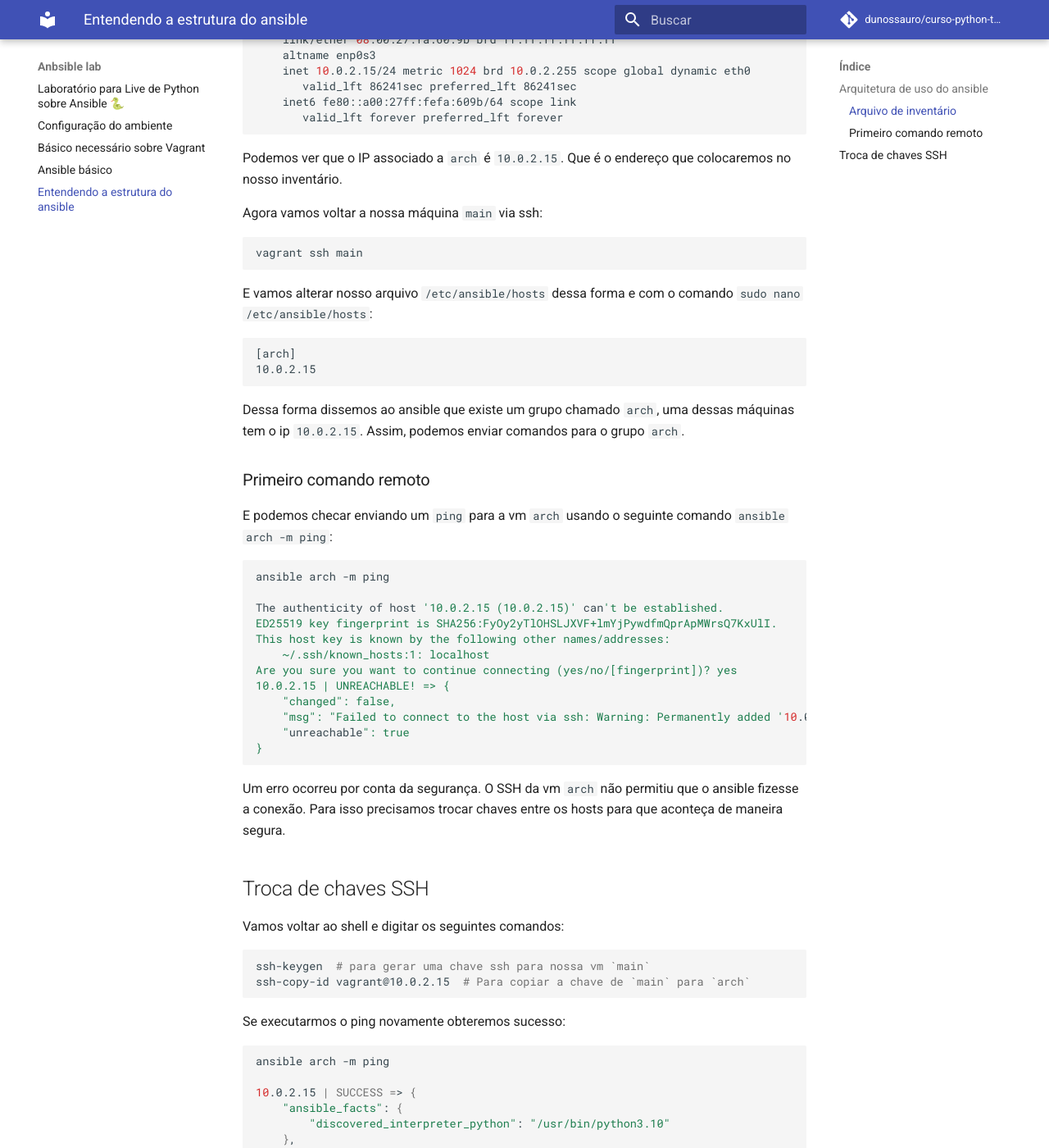
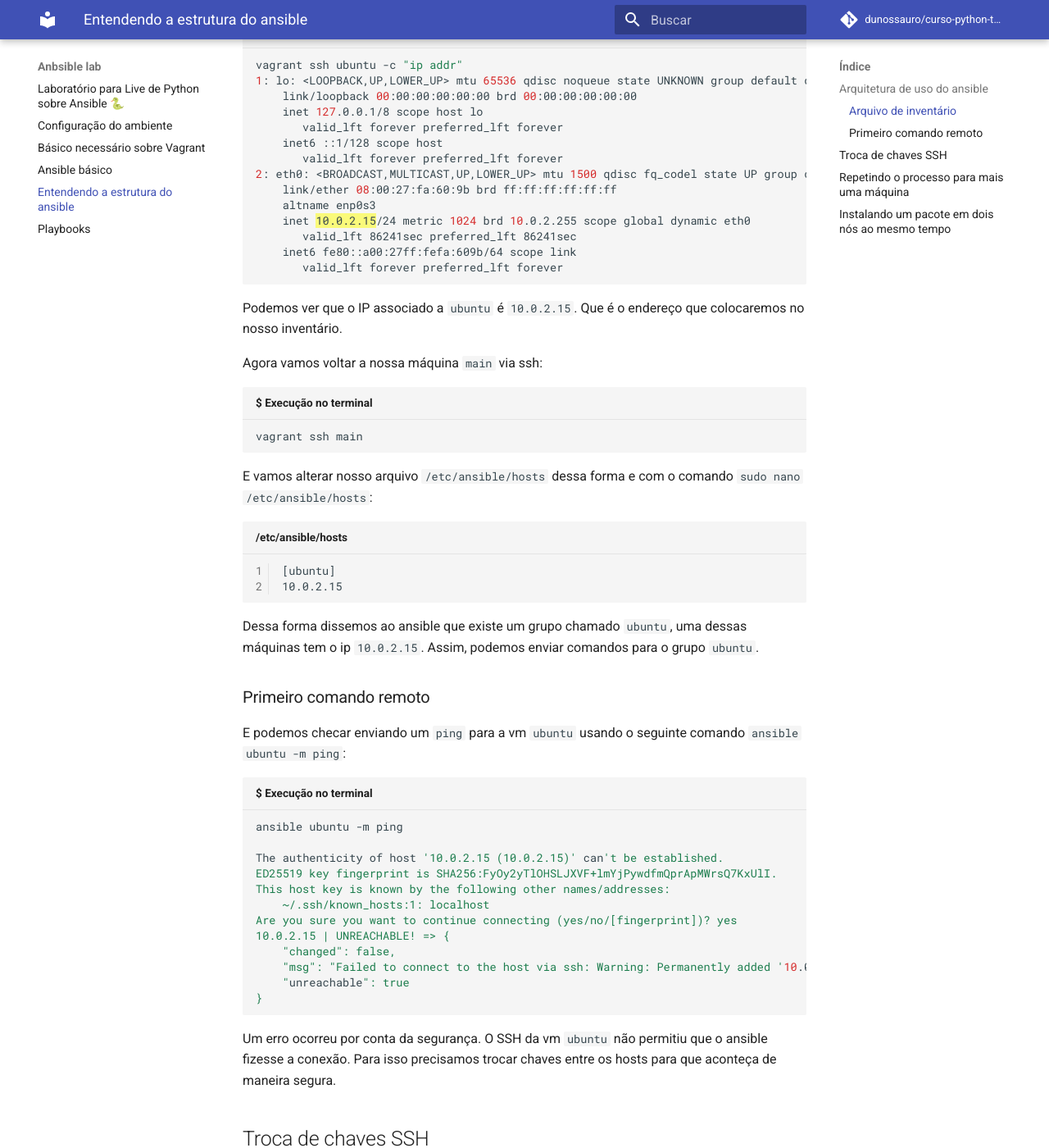
Before and after one commit to dunossauro/ansible-lab, an MkDocs documentation site: the page built from docs/04_configuracao_do_ansible.md, in a window 1280 px wide and 1400 px high, scrolled down 2205 px. Shown: the whole window at 82% size. Built offline with MkDocs 1.6.1 and Material for MkDocs 9.7.7, drawn with Linux system fonts in a browser that asks for light colours; comment, search, counter and statistics services are not loaded; some of the changed text lies outside the part shown.

Commit message:
Inicio dos playbooks

````diff
--- a/docs/04_configuracao_do_ansible.md
+++ b/docs/04_configuracao_do_ansible.md
@@ -16,9 +16,13 @@
 
 Por padrão o arquivo de inventário das máquinas ficam no `/etc/ansible/hosts`. Vamos criar esse arquivo agora.
 
-```bash
+```bash title="$ Execução no terminal"
+# instalação do Nano, não vou obrigar ninguém a usar o Emacs ;)
+ansible localhost -m package -a "name=emacs state=present" -b
+
 sudo nano /etc/ansible/hosts
 ```
+
 É nesse arquivo que colocamos os endereços dos nós que serão controlados pelo ansible. O arquivo tem o seguinte formato:
 
 ```txt
@@ -28,26 +32,26 @@
 
 Por exemplo, vamos cadastrar nossa outra vm `arch` que será controlado pelo `main`. Para isso, precisamos iniciar essa máquina virtual. Antes disso, temos que sair do ssh em `main`:
 
-```bash
+```bash title="$ Execução no terminal"
 exit
-
-logout
 ```
 
-Agora voltamos a maquina principal. A máquina onde as máquinas virtuais foram instaladas. Para super o `arch`:
+Agora voltamos a maquina principal. A máquina onde as máquinas virtuais foram instaladas. Vamos iniciar nossa outra máquina. O `ubuntu`:
 
 ```bash
-vagrant up arch
+vagrant up ubuntu
 ```
 
 Com isso, agora devemos ter duas máquinas no nosso virtual box:
 
+[AA] - Mudar essa imagem
+
 ![](./images/virtualbox_03.png)
 
-Com nossa vm já de pé, podemos enviar um comando para o vagrant nos dizer o endereço ip da máquina `arch`:
+Com nossa vm já de pé, podemos enviar um comando para o vagrant nos dizer o endereço ip da máquina `ubuntu`:
 
-```bash
-vagrant ssh arch -c "ip addr"
+```bash title="$ Execução no terminal"
+vagrant ssh ubuntu -c "ip addr"
 1: lo: <LOOPBACK,UP,LOWER_UP> mtu 65536 qdisc noqueue state UNKNOWN group default qlen 1000
     link/loopback 00:00:00:00:00:00 brd 00:00:00:00:00:00
     inet 127.0.0.1/8 scope host lo
@@ -57,35 +61,35 @@
 2: eth0: <BROADCAST,MULTICAST,UP,LOWER_UP> mtu 1500 qdisc fq_codel state UP group default qlen 1000
     link/ether 08:00:27:fa:60:9b brd ff:ff:ff:ff:ff:ff
     altname enp0s3
-    inet 10.0.2.15/24 metric 1024 brd 10.0.2.255 scope global dynamic eth0
+    inet {==10.0.2.15==}/24 metric 1024 brd 10.0.2.255 scope global dynamic eth0
        valid_lft 86241sec preferred_lft 86241sec
     inet6 fe80::a00:27ff:fefa:609b/64 scope link
        valid_lft forever preferred_lft forever
 ```
 
-Podemos ver que o IP associado a `arch` é `10.0.2.15`. Que é o endereço que colocaremos no nosso inventário.
+Podemos ver que o IP associado a `ubuntu` é `10.0.2.15`. Que é o endereço que colocaremos no nosso inventário.
 
 Agora vamos voltar a nossa máquina `main` via ssh:
 
-```bash
+```bash title="$ Execução no terminal"
 vagrant ssh main
 ```
 
 E vamos alterar nosso arquivo `/etc/ansible/hosts` dessa forma e com o comando `sudo nano /etc/ansible/hosts`:
 
-```txt
-[arch]
+```txt title="/etc/ansible/hosts" linenums="1"
+[ubuntu]
 10.0.2.15
 ```
 
-Dessa forma dissemos ao ansible que existe um grupo chamado `arch`, uma dessas máquinas tem o ip `10.0.2.15`. Assim, podemos enviar comandos para o grupo `arch`.
+Dessa forma dissemos ao ansible que existe um grupo chamado `ubuntu`, uma dessas máquinas tem o ip `10.0.2.15`. Assim, podemos enviar comandos para o grupo `ubuntu`.
 
 ### Primeiro comando remoto
 
-E podemos checar enviando um `ping` para a vm `arch` usando o seguinte comando `ansible arch -m ping`:
+E podemos checar enviando um `ping` para a vm `ubuntu` usando o seguinte comando `ansible ubuntu -m ping`:
 
-```bash
-ansible arch -m ping
+```bash title="$ Execução no terminal"
+ansible ubuntu -m ping
 
 The authenticity of host '10.0.2.15 (10.0.2.15)' can't be established.
 ED25519 key fingerprint is SHA256:FyOy2yTlOHSLJXVF+lmYjPywdfmQprApMWrsQ7KxUlI.
@@ -99,20 +103,20 @@
 }
 ```
 
-Um erro ocorreu por conta da segurança. O SSH da vm `arch` não permitiu que o ansible fizesse a conexão. Para isso precisamos trocar chaves entre os hosts para que aconteça de maneira segura.
+Um erro ocorreu por conta da segurança. O SSH da vm `ubuntu` não permitiu que o ansible fizesse a conexão. Para isso precisamos trocar chaves entre os hosts para que aconteça de maneira segura.
 
 ## Troca de chaves SSH
 
 Vamos voltar ao shell e digitar os seguintes comandos:
 
-```bash
+```bash title="$ Execução no terminal"
 ssh-keygen  # para gerar uma chave ssh para nossa vm `main`
-ssh-copy-id vagrant@10.0.2.15  # Para copiar a chave de `main` para `arch`
+ssh-copy-id vagrant@10.0.2.15  # Para copiar a chave de `main` para `ubuntu`
 ```
 
 Se executarmos o ping novamente obteremos sucesso:
 
-```bash
+```bash title="$ Execução no terminal"
 ansible arch -m ping
 
 10.0.2.15 | SUCCESS => {
@@ -122,12 +126,142 @@
     "changed": false,
     "ping": "pong"
 }
-
 ```
 
-Isso significa que a comunicação com os dois nós está acontecendo de maneira correta. Mas, faltou entender o que o comando `ansible arch -m ping` significa:
+Isso significa que a comunicação com os dois nós está acontecendo de maneira correta. Mas, faltou entender o que o comando `ansible ubuntu -m ping` significa:
 
 - ansible: Chama o ansible
-- arch: O nome do grupo do inventário
+- ubuntu: O nome do grupo do inventário
 - -m: Significa que vamos chamar um módulo
 - ping: Módulo para checar se o grupo está respondendo
+
+## Repetindo o processo para mais uma máquina
+
+Agora que já entendemos o que temos que fazer. Podemos adicionar mais uma máquina virtual ao nosso ambiente. Vamos criar mais um `arch` para que seja controlado pelo ansible:
+
+```ruby title="Vagrantfile" linenums="1"
+Vagrant.configure("2") do |config|
+
+  config.vm.define "main" do |main|
+    main.vm.box = "archlinux/archlinux"
+  end
+
+  config.vm.define "ubuntu" do |ubuntu|
+    ubuntu.vm.box = "ubuntu/focal64"
+  end
+
+  config.vm.define "arch" do |arch|
+    main.vm.box = "archlinux/archlinux"
+  end
+
+end
+```
+
+Agora podemos dar `up` nessa nova máquina:
+
+```bash title="$ Execução no terminal"
+exit  # caso esteja no conectado no main
+
+vagrant up arch
+```
+
+Pegamos o endereço de ip:
+
+```bash title="$ Execução no terminal"
+vagrant ssh arch -c "ip addr"
+1: lo: <LOOPBACK,UP,LOWER_UP> mtu 65536 qdisc noqueue state UNKNOWN group default qlen 1000
+    link/loopback 00:00:00:00:00:00 brd 00:00:00:00:00:00
+    inet 127.0.0.1/8 scope host lo
+       valid_lft forever preferred_lft forever
+    inet6 ::1/128 scope host
+       valid_lft forever preferred_lft forever
+2: eth0: <BROADCAST,MULTICAST,UP,LOWER_UP> mtu 1500 qdisc fq_codel state UP group default qlen 1000
+    link/ether 08:00:27:fa:60:9b brd ff:ff:ff:ff:ff:ff
+    altname enp0s3
+    inet {==10.0.2.16==}/24 metric 1024 brd 10.0.2.255 scope global dynamic eth0
+       valid_lft 86241sec preferred_lft 86241sec
+    inet6 fe80::a00:27ff:fefa:609b/64 scope link
+       valid_lft forever preferred_lft forever
+```
+
+Adicionamos esse ip no inventário da máquina controladora:
+
+```text title="/etc/ansible/hosts" hl_lines="4 5" linenums="1"
+[ubuntu]
+10.0.2.15
+
+[arch]
+10.0.2.16
+```
+
+Fazemos a troca de chaves SSH, para que o Controlador se comunique de forma segura com o `arch`:
+
+```bash title="$ Execução no terminal"
+ssh-copy-id vagrant@10.0.2.16  # Para copiar a chave de `main` para `arch`
+```
+
+Com isso temos dois grupos no nó de controle. O `ubuntu` e o `arch`. Podemos criar um grupo novo também para juntar todos os linux e disparar comandos que funcionem nas duas máquinas ao mesmo tempo:
+
+
+```text title="/etc/ansible/hosts" hl_lines="7 8 9" linenums="1"
+[ubuntu]
+10.0.2.15
+
+[arch]
+10.0.2.16
+
+[linux]
+10.0.2.15
+10.0.2.16
+```
+
+Dessa forma, podemos chamar o módulo `ping` para todos os nós em um grupo só:
+
+```bash title="$ Execução no terminal"
+ansible linux -m ping
+```
+
+Caso tudo esteja configurado corretamente. Iremos obter sucesso em ambos os pings. O que significa que o comando foi executado com sucesso nas duas máquinas.
+
+## Instalando um pacote em dois nós ao mesmo tempo
+
+Vamos iniciar uma configuração simples e que já rodamos no nó controlador. Meu objetivo, porém, é mostrar a vocês o poder do ansible de forma simples:
+
+
+```bash title="$ Execução no terminal"
+ansible linux -m package -a "name=nginx state=present" -b
+```
+
+Dessa forma acabamos de instalar o servidor web [Nginx](https://nginx.org/) nas nossas duas máquinas virtuais ao mesmo tempo. Uma coisa importante de notar e que diferencia de uma forma simplória de instalação. É que não foi preciso dizer nem ao menos qual o gerenciador de pacotes que é usado em cada distribuição. O módulo `package` entende isso por padrão e usa o gerenciador da distribuição por baixo dos panos.
+
+
+Com isso, podemos conhecer outro módulo. O módulo do [systemd](https://docs.ansible.com/ansible/latest/collections/ansible/builtin/systemd_module.html) e com ele podemos dizer que queremos dar start no processo do Nginx:
+
+
+```bash title="$ Execução no terminal"
+ansible linux -m systemd -a "name=nginx state=started" -b
+```
+
+E volá, instalamos o Nginx em duas máquinas e subimos o server somente usando comandos simples e sem a preocupação de ter de entender coisas específicas de sistema.
+
+Vamos ver se o serviço subiu da forma correta? Para isso vou me aproveitar do ansible para instalar o httpie no sistema para fazer essa requisição no nó controlador. Porém não quero fazer essa instalação sujando o ambiente. Então, vamos instalar o `pipx`
+
+
+```bash title="$ Execução no terminal"
+ansible localhost -m package -a "name=python-pipx state=present" -b
+```
+
+Agora com o `pipx` instalado, podemos usar ele via módulo `shell` para instalar o httpie:
+
+```bash title="$ Execução no terminal"
+ansible localhost -m shell -a "pipx install httpie"
+```
+
+E agora, finalmente, podemos checar se ambos os serviços foram startados corretamente pelo ansible:
+
+```bash title="$ Execução no terminal"
+http 10.0.2.15
+http 10.0.2.16
+```
+
+Embora tudo tenha sido executado de forma incrível. Ainda considero chato de mais ficar chamando o ansible no terminal o tempo todo. Então, precisamos de uma forma de melhorar isso.
--- /dev/null
+++ b/docs/05_playbooks.md
@@ -0,0 +1 @@
+# Playbooks
````
Also changed, not shown: docs/index.md (+1 -0 lines).
